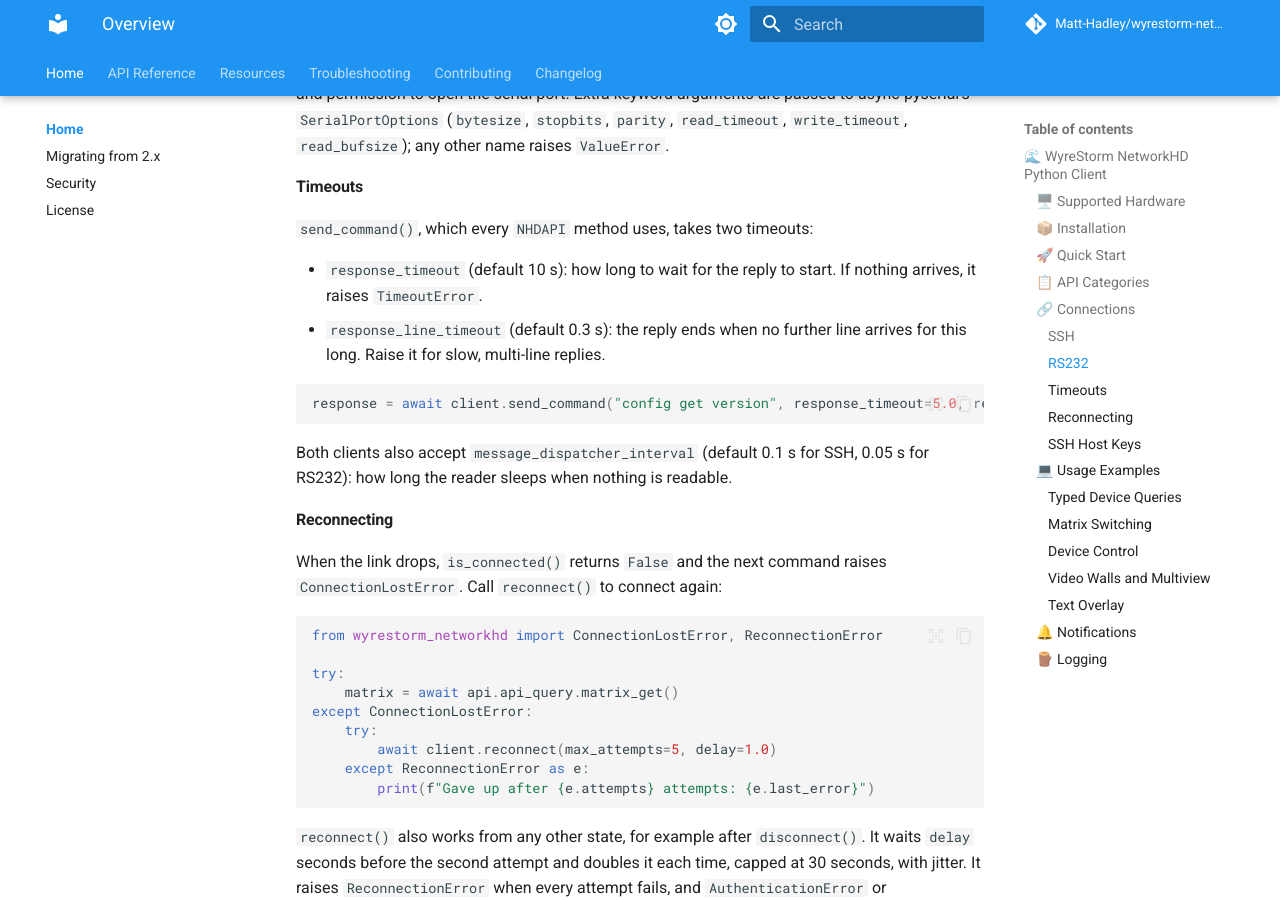
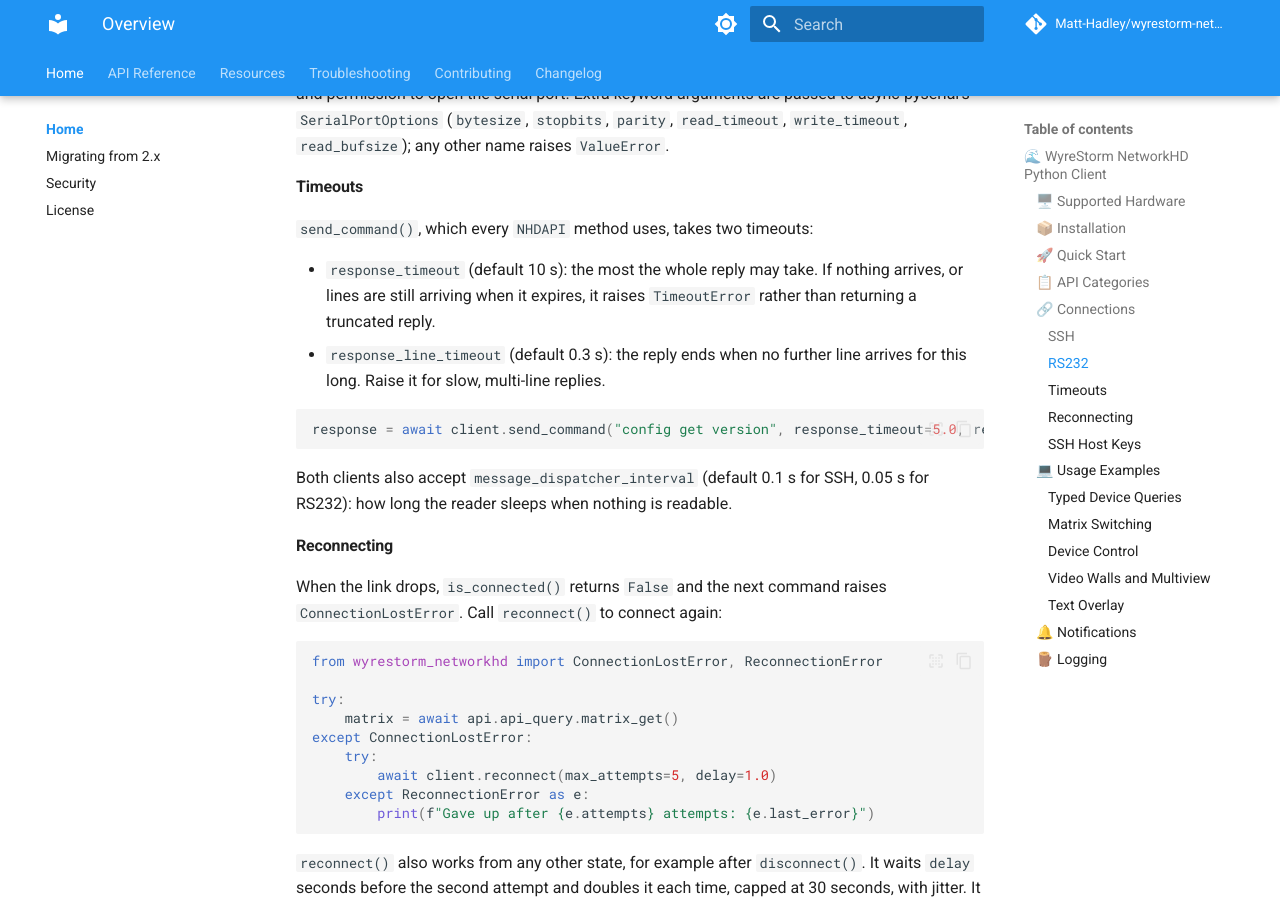
Before and after one commit to Matt-Hadley/wyrestorm-networkhd-py, an MkDocs documentation site: the page built from docs/index.md, in a window 1280 px wide and 900 px high, scrolled down 3398 px. Built offline with MkDocs 1.6.1 and Material for MkDocs 9.7.7, drawn with Linux system fonts in a browser that asks for light colours; comment, search, counter and statistics services are not loaded.

Commit message:
docs: fix drift in docstrings, contributor docs and agent skills
- HA pin in release-check, ResponseError in add-command
- current send_command signature and CommandError meaning in CONTRIBUTING
- models are dataclasses, not Pydantic; logging examples live in the docs
- read_bufsize in the RS232 docstring; response_timeout raises if lines
  still arrive at the deadline; no MY_RELEASE_PLEASE_TOKEN secret

Co-Authored-By: Claude Opus 5.5 <noreply@anthropic.com>

```diff
--- a/docs/index.md
+++ b/docs/index.md
@@ -147,8 +147,8 @@ serial port. Extra keyword arguments are passed to async-pyserial's `SerialPortO
 
 `send_command()`, which every `NHDAPI` method uses, takes two timeouts:
 
-- `response_timeout` (default 10 s): how long to wait for the reply to start. If nothing arrives, it raises
-  `TimeoutError`.
+- `response_timeout` (default 10 s): the most the whole reply may take. If nothing arrives, or lines are still arriving
+  when it expires, it raises `TimeoutError` rather than returning a truncated reply.
 - `response_line_timeout` (default 0.3 s): the reply ends when no further line arrives for this long. Raise it for slow,
   multi-line replies.
 
```
Also changed, not shown: .claude/skills/add-command/SKILL.md (+1 -1 lines), .claude/skills/release-check/SKILL.md (+1 -1 lines), CONTRIBUTING.md (+7 -3 lines), .github/workflows/README.md, 3 other files.
